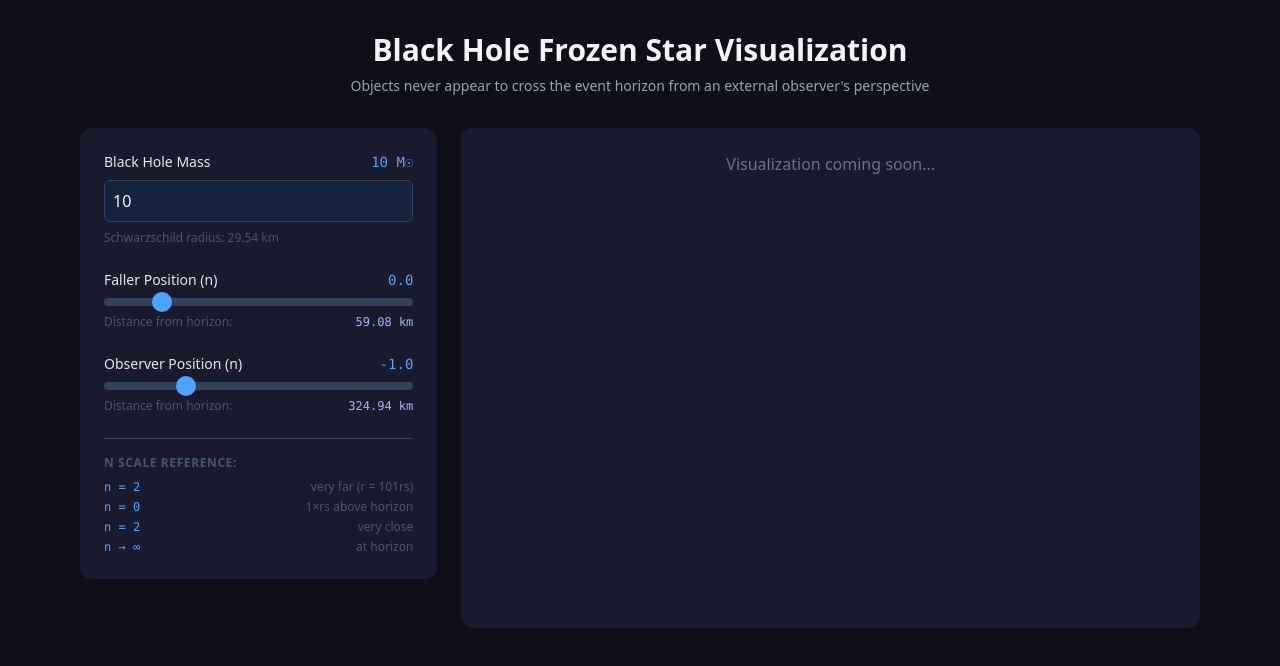
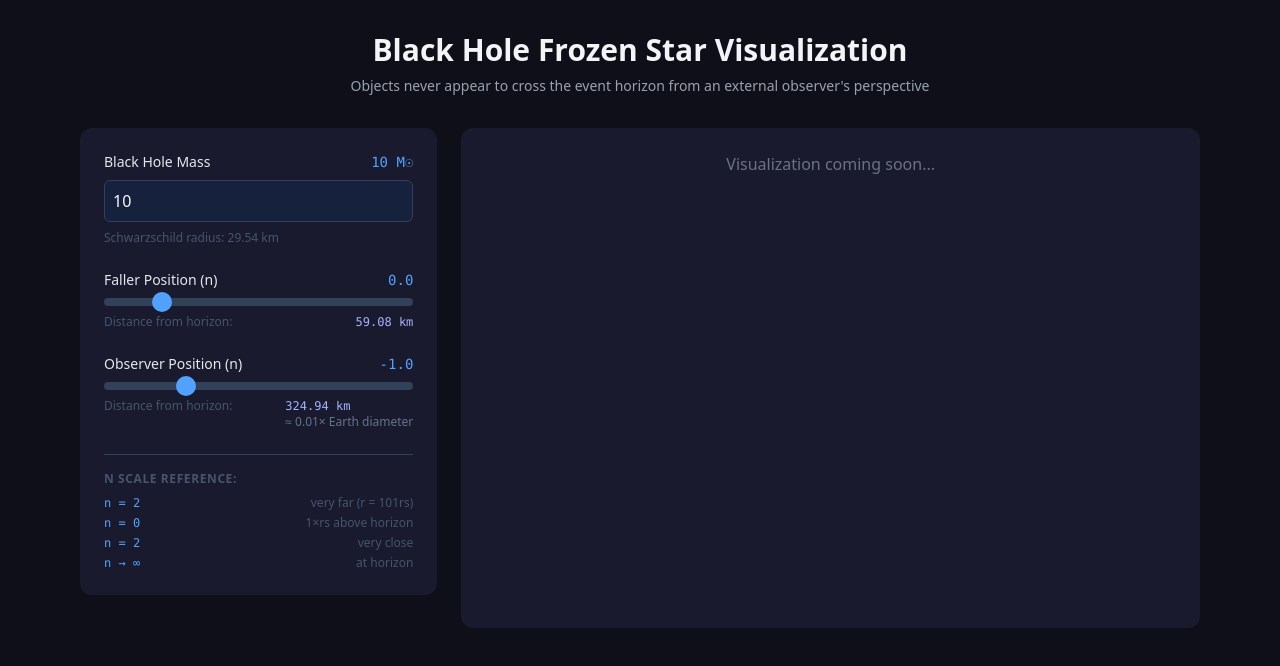
Before and after one commit to mvelinsky/frozen-stars, a Vue app: page / in a window 1280 px wide. Shown: the top 666 px of the page. Built offline with nearby package versions, Linux system fonts and the light colour scheme.

Commit message:
human readable distances

```diff
--- a/src/components/HumanReadableDistance.vue
+++ b/src/components/HumanReadableDistance.vue
@@ -21,8 +21,50 @@ const formattedDistance = computed(() => {
   if (km >= 1e3) return `${(km / 1e3).toFixed(2)}k km`
   return `${km.toFixed(2)} km`
 })
+
+const approximateExample = computed(() => {
+  const km = distanceKm.value
+  const au = km / 149600000
+
+  if (km < 100) return ''
+  if (km < 1000) return '≈ 0.01× Earth diameter'
+  if (km < 5000) return '≈ 0.1× Earth diameter'
+  if (km < 15000) return '≈ Earth diameter'
+  if (km < 40000) return '≈ 2× Earth diameter'
+  if (km < 100000) return '≈ 0.25× to Moon'
+  if (km < 200000) return '≈ 0.5× to Moon'
+  if (km < 400000) return '≈ distance to Moon'
+  if (km < 1000000) return '≈ 2× Moon distance'
+  if (km < 50000000) return `≈ ${(km / 384400).toFixed(0)}× Moon distance`
+  if (km < 150000000) return '≈ 0.5 AU (Venus orbit)'
+  if (km < 300000000) return '≈ 1 AU (Earth orbit)'
+  if (km < 600000000) return '≈ 2 AU (Mars orbit)'
+  if (km < 2000000000) return `≈ ${au.toFixed(1)} AU`
+  if (km < 5000000000) return '≈ Jupiter (5 AU)'
+  if (km < 10000000000) return '≈ Saturn (10 AU)'
+  if (km < 30000000000) return `≈ ${au.toFixed(0)} AU`
+  if (km < 50000000000) return '≈ Pluto (33 AU)'
+  if (km < 100000000000) return '≈ inner Kuiper Belt'
+  if (km < 300000000000) return '≈ Kuiper Belt'
+  if (km < 750000000000) return '≈ outer Kuiper Belt'
+  if (km < 1500000000000) return '≈ inner Oort Cloud'
+  if (km < 5000000000000) return '≈ outer Oort Cloud'
+  if (km < 15000000000000) return '≈ 100,000 AU'
+  if (km < 40000000000000) return '≈ Proxima Centauri (4.2 ly)'
+  if (km < 80000000000000) return '≈ Sirius (8.6 ly)'
+  if (km < 150000000000000) return `≈ ${(au / 63241).toFixed(0)} ly`
+  if (km < 400000000000000) return '≈ Arcturus (37 ly)'
+  if (km < 600000000000000) return '≈ Betelgeuse (400 ly)'
+  if (km < 1000000000000000) return `≈ ${(au / 63241).toFixed(0)} ly`
+
+  const lightYears = au / 63241
+  return `≈ ${lightYears.toFixed(0)} ly`
+})
 </script>
 
 <template>
-  <span class="font-mono text-indigo-300">{{ formattedDistance }}</span>
+  <div class="flex flex-col">
+    <span class="font-mono text-indigo-300">{{ formattedDistance }}</span>
+    <span class="text-xs text-slate-500">{{ approximateExample }}</span>
+  </div>
 </template>
```
